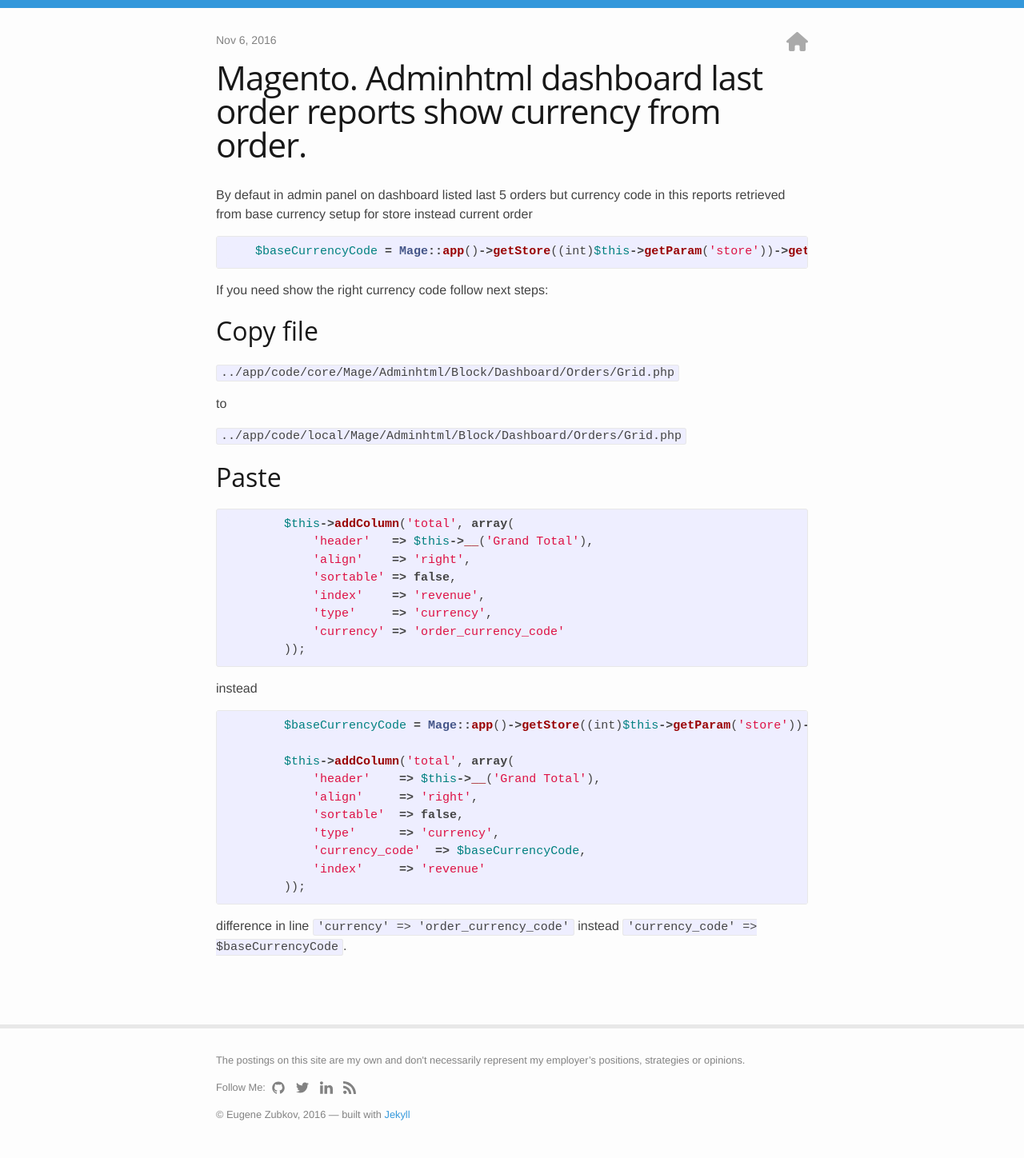
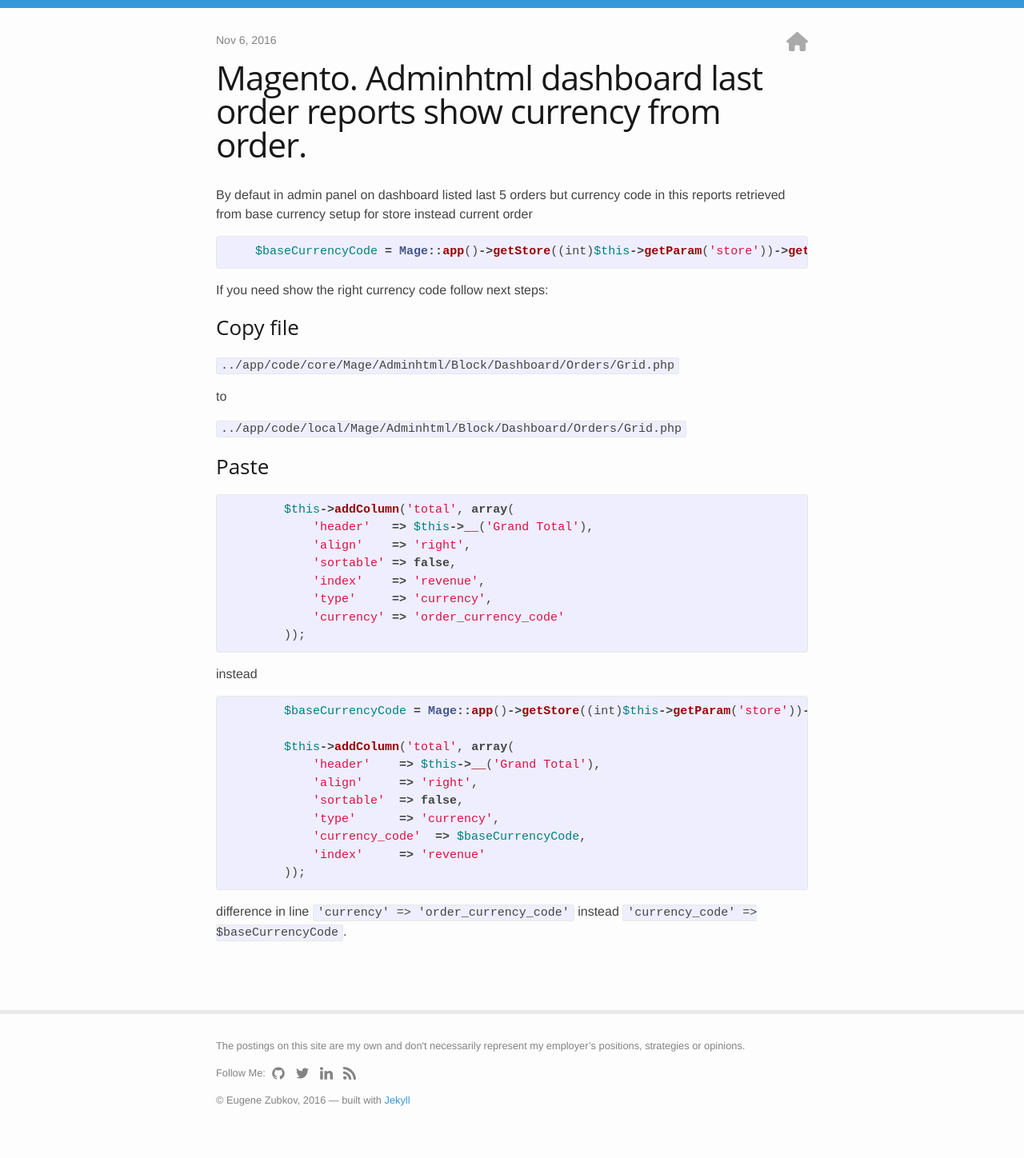
Before and after one commit to evgv/evgv.github.io, a Jekyll site: the page built from _posts/2016-11-08-magento-adminhtml-dashboard-last-orders-report-show-currency-from-order.markdown, in a window 1280 px wide. Shown: the whole page at 80% size. Built offline with Jekyll 4.4.1, drawn with Linux system fonts in a browser that asks for light colours; nearby versions of some CDN libraries; comment, search, counter and statistics services are not loaded.

```diff
--- a/_posts/2016-11-08-magento-adminhtml-dashboard-last-orders-report-show-currency-from-order.markdown
+++ b/_posts/2016-11-08-magento-adminhtml-dashboard-last-orders-report-show-currency-from-order.markdown
@@ -13,8 +13,8 @@ By defaut in admin panel on dashboard listed last 5 orders but currency code in
 
 If you need show the right currency code follow next steps:
 
-Copy file
--------------
+### Copy file ###
+
 
 `../app/code/core/Mage/Adminhtml/Block/Dashboard/Orders/Grid.php`
 
@@ -22,8 +22,7 @@ to
 
 `../app/code/local/Mage/Adminhtml/Block/Dashboard/Orders/Grid.php`
 
-Paste
--------------
+### Paste ###
 
 {% highlight php %}
         $this->addColumn('total', array(
```
